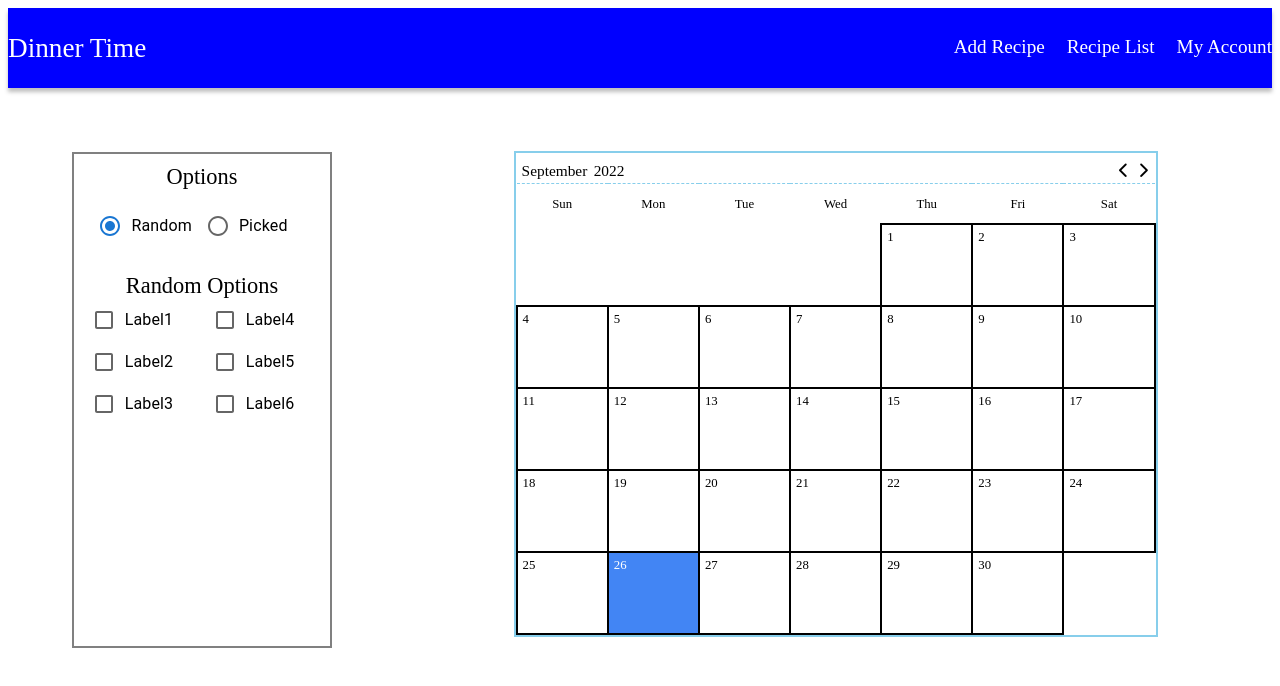
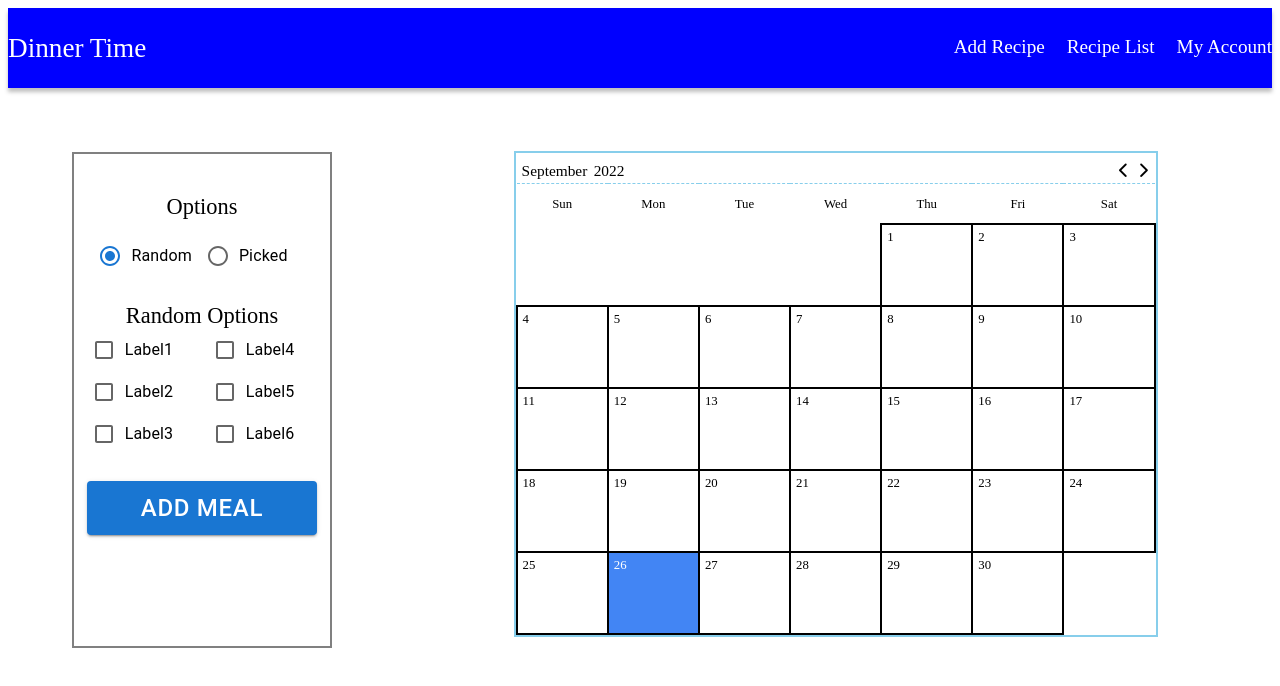
Before and after one commit to gusvoelker/mvp, a React app: page / in a window 1280 px wide. Shown: the top 686 px of the page. Built offline with nearby package versions, Linux system fonts and the light colour scheme.

Commit message:
added add meal button

```diff
--- a/src/components/Options.jsx
+++ b/src/components/Options.jsx
@@ -2,14 +2,16 @@ import React, {useEffect, useState} from 'react';
 import styled from 'styled-components';
 import RadioButtonsGroup from './Radio.jsx';
 import Filters from './Filters.jsx';
+import Button from '@mui/material/Button';
+
 
 const OptContainer = styled.div`
-  height: 482px;
+  height: 452px;
   width: 20%;
   position: absolute;
   margin: 5% 0 0 5%;
   text-align: center;
-  padding-top: 10px;
+  padding-top: 40px;
   font-size: 1.4em;
   border: 2px solid grey;
   `
@@ -18,6 +20,9 @@ const Form = styled.form`
   margin-top: 6%;
 `
 const FilterTitle = styled.div`
+margin-top: 10%;
+`
+const BttnContainer = styled.div`
 margin-top: 10%;
 `
 
@@ -29,6 +34,9 @@ const Options = () => {
         <RadioButtonsGroup />
         <FilterTitle>Random Options</FilterTitle>
         <Filters />
+        <BttnContainer>
+          <Button variant="contained" sx={{fontSize: 24, width: '90%'}}> Add Meal </Button>
+        </BttnContainer>
       </Form>
     </OptContainer>
   )
```
